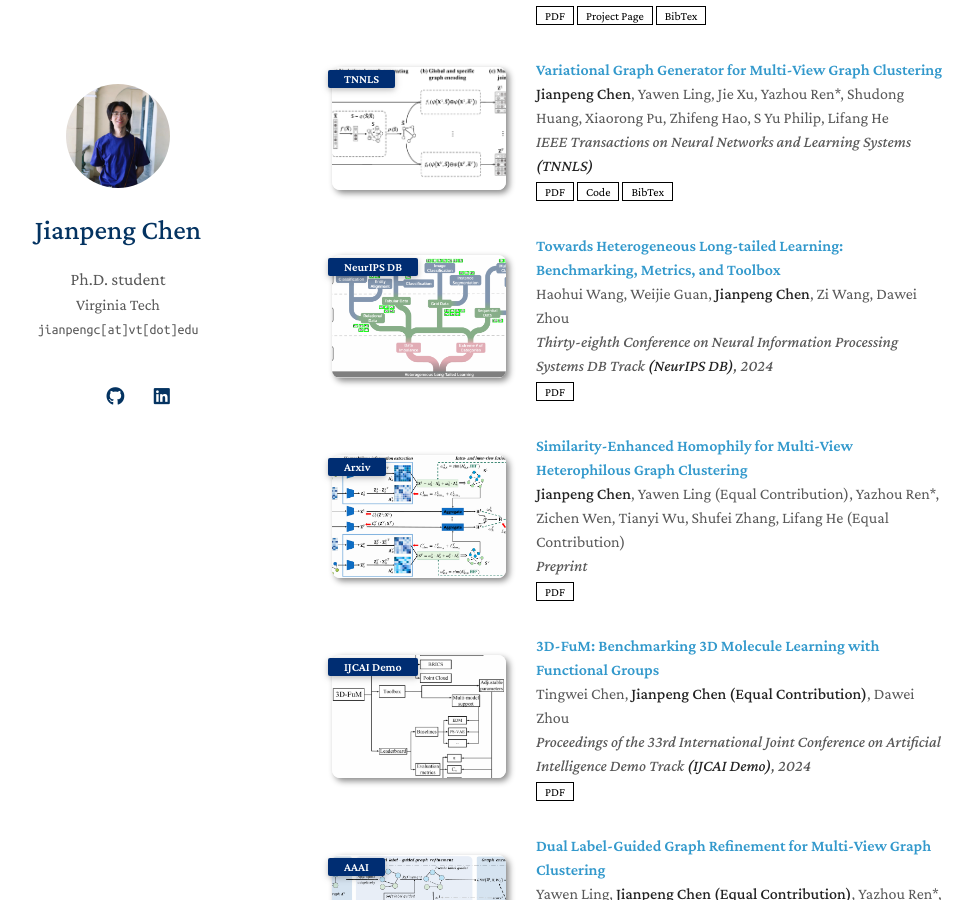
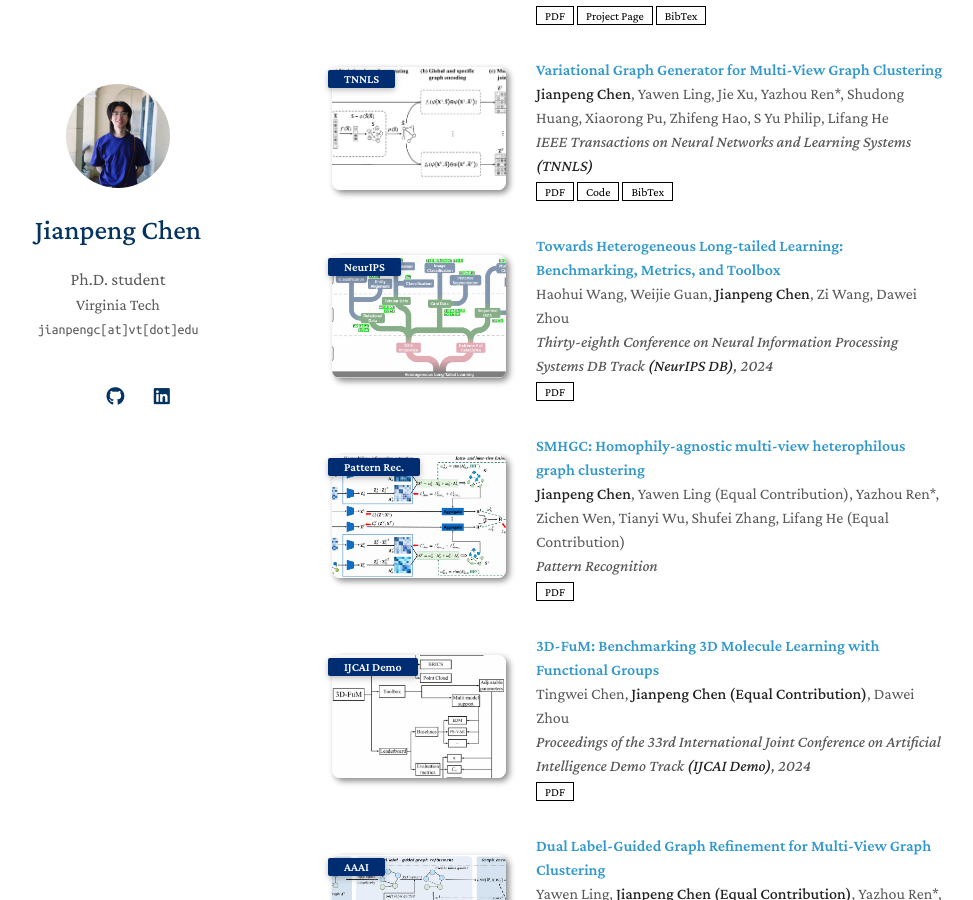
Before and after one commit to cjpcool/cjpcool.github.io, a Jekyll site: the page built from index.md, in a window 1280 px wide and 900 px high, scrolled down 1908 px. Shown: the whole window, without its empty margins (158-1131 px from the left). Built offline with Jekyll 4.4.1, drawn with Linux system fonts in a browser that asks for light colours; a style sheet for code colours, icons or effects is not loaded; our own code applies the rules of GitHub Pages for plain Markdown files.

Commit message:
Update conference short names and titles in publications

```diff
--- a/_data/publications.yml
+++ b/_data/publications.yml
@@ -2,7 +2,7 @@ main:
 
   - title: "MetamatBench: Integrating Heterogeneous Data, Computational Tools, and Visual Interface for Metamaterial Discovery"
     authors: <strong>Jianpeng Chen</strong>, Wangzhi Zhan, Haohui Wang, Zian Jia, Jingru Gan, Junkai Zhang, Jingyuan Qi, Tingwei Chen, Lifu Huang, Muhao Chen, Ling Li, Wei Wang, Dawei Zhou
-    conference_short: KDD DB
+    conference_short: KDD
     conference: Proceedings of the 31st ACM SIGKDD Conference on Knowledge Discovery and Data Mining DB Track<strong>(KDD DB)</strong>, 2025
     pdf: https://arxiv.org/abs/2505.20299
     code: https://github.com/cjpcool/Metamaterial-Benchmark
@@ -42,16 +42,16 @@ main:
 
   - title: "Towards Heterogeneous Long-tailed Learning: Benchmarking, Metrics, and Toolbox"
     authors: Haohui Wang, Weijie Guan, <strong>Jianpeng Chen</strong>, Zi Wang, Dawei Zhou
-    conference_short: NeurIPS DB
+    conference_short: NeurIPS
     conference: Thirty-eighth Conference on Neural Information Processing Systems DB Track <strong>(NeurIPS DB)</strong>, 2024
     pdf: https://openreview.net/pdf?id=plIuBfYpXj
     image: ./assets/pub_img/HeroLT.png
 
-  - title: "Similarity-Enhanced Homophily for Multi-View Heterophilous Graph Clustering"
+  - title: "SMHGC: Homophily-agnostic multi-view heterophilous graph clustering"
     authors: <underline><strong>Jianpeng Chen</strong></underline>, Yawen Ling (Equal Contribution), Yazhou Ren*, Zichen Wen, Tianyi Wu, Shufei Zhang, Lifang He (<underline>Equal Contribution</underline>)
-    conference_short: Arxiv
-    conference: Preprint
-    pdf: https://arxiv.org/abs/2410.03596
+    conference_short: Pattern Rec.
+    conference: Pattern Recognition
+    pdf: https://www.sciencedirect.com/science/article/abs/pii/S0031320326006333
     image: ./assets/pub_img/SMHGC.png
 
   - title: "3D-FuM: Benchmarking 3D Molecule Learning with Functional Groups"
```
